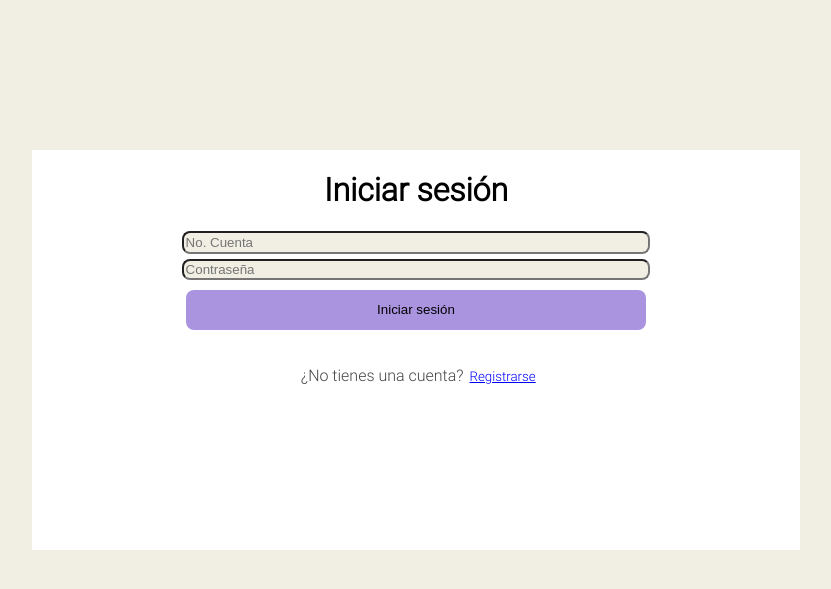
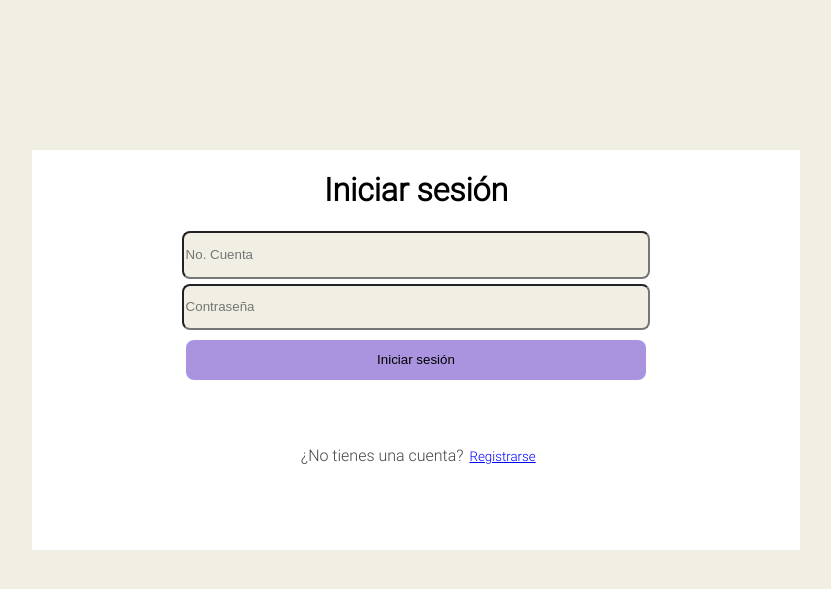
Before and after one commit to Morall0/CoyoLessons, a PHP site: template templates/registro.html in a window 1280 px wide. Shown: the part 50-639 px from the top of the page, without its empty margins (224-1055 px from the left). Run offline with PHP 8.4, Linux system fonts and the light colour scheme; the template is opened without the code that fills it, so the values that code supplies are empty.

Commit message:
FEAT: arreglo

```diff
--- a/statics/styles/registro.css
+++ b/statics/styles/registro.css
@@ -52,7 +52,7 @@ body{
 #numerocuenta
 {
     width: 60%;
-    height: 30%;
+    height: 40px;
     padding: 2px;
     margin-bottom: 5px;
 }
@@ -63,7 +63,7 @@ body{
 #contra
 {
     width: 60%;
-    height: 100%;
+    height: 40px;
     margin-bottom: 10px;
 }
 .placeholdrojo::placeholder{
@@ -92,7 +92,7 @@ button
 {
     text-align: center;
     position: absolute;
-    top: 50%;
+    top: 70%;
     left: 35%;
 }
 #crearCuenta
```
